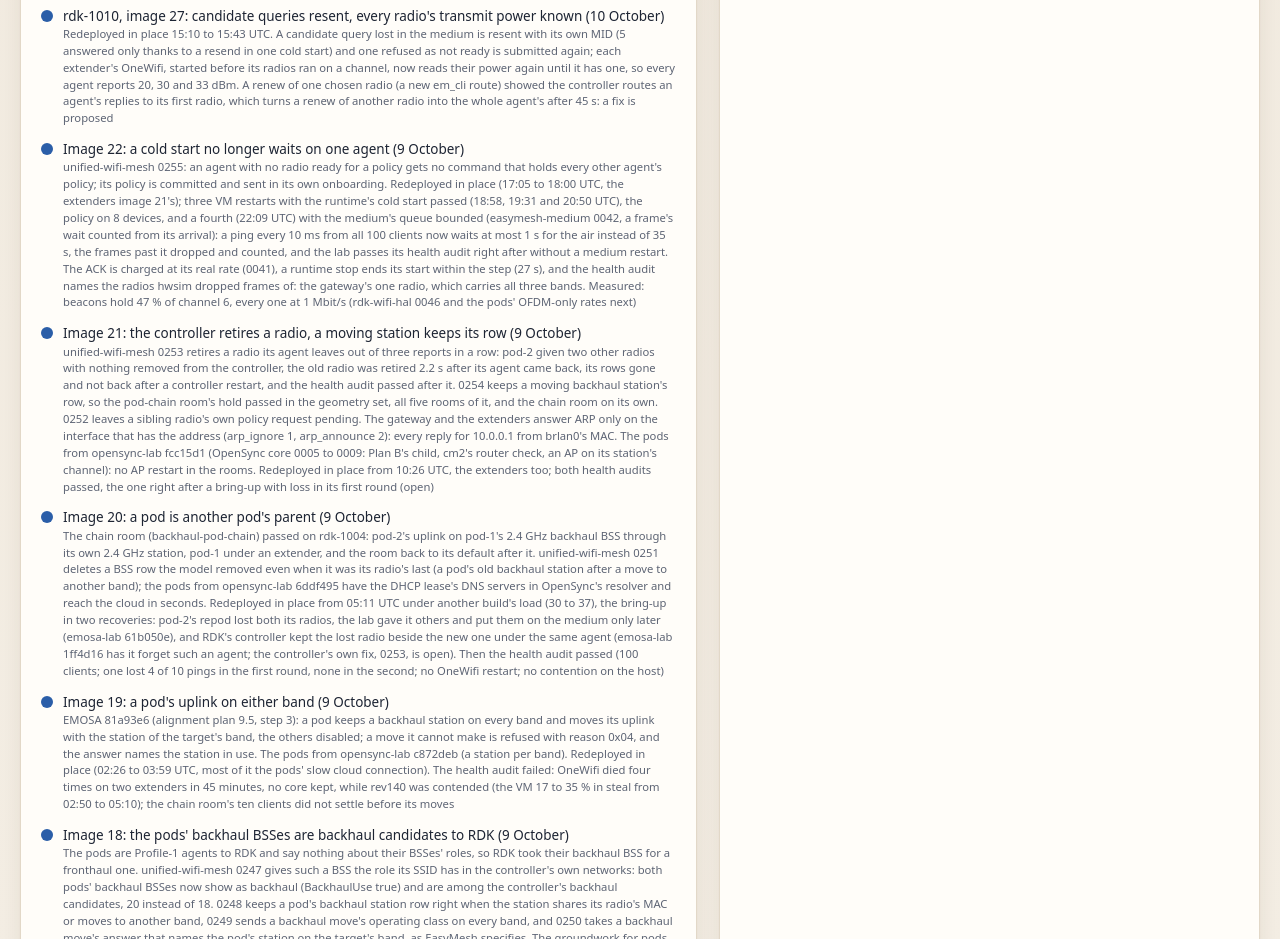
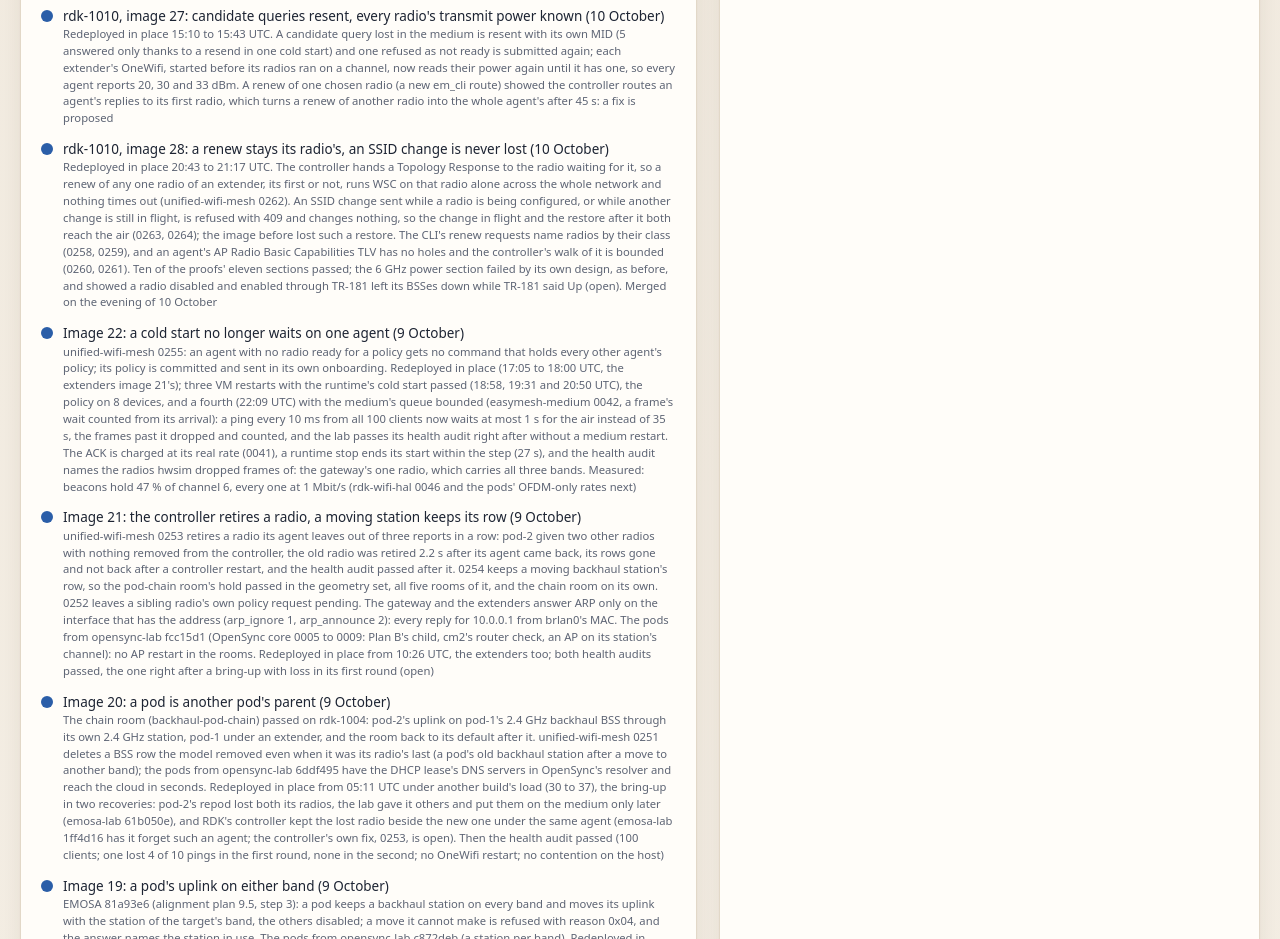
Before and after one commit to boardfarmdevs/easymesh-labs, a plain HTML site: page site/posters/rdk-emosa.html in a window 1280 px wide. Shown: the part 3740-4679 px from the top of the page. Drawn offline with nearby package versions, Linux system fonts and the light colour scheme.

Commit message:
Manifest and poster: image 28 on rdk-1010 (10 October), proven and merged; the 6 GHz toggle finding

```diff
--- a/site/posters/rdk-emosa.html
+++ b/site/posters/rdk-emosa.html
@@ -368,6 +368,7 @@
       <ul class="timeline">
         <li class="rdk">rdk-1010 on rev120, image 25: the lab off the build host (10 October)<small>rdk-1004's successor, built from scratch in the same configuration (EMOSA wholly in the gateway, the C agent) on rev120, rev140 kept for builds. Image 23 stopped its bring-up: the gateway agent's 5 GHz band subdoc never encoded, its radio never configured (libwebconfig 0015 had left the lnf VAP out by blanking its name, which the multi-VAP encoder rejects). Image 25 leaves it out through an explicit exclusion set ("left out of the subdoc: lnf_radius_5g") and carries the TransmitPower reading in dBm beside TR-181's percentage (OneWifi 0043/0044); redeployed in place 02:53 to 03:29 UTC, every node's BSSes complete, the pods' included. Qualified the same day: two clean cold starts, each audited 2 s after its bring-up, and the rooms; the onboarding VAP's fix proven through a network SSID change and the transmit power on the wire, both merged</small></li>
         <li class="rdk">rdk-1010, image 27: candidate queries resent, every radio's transmit power known (10 October)<small>Redeployed in place 15:10 to 15:43 UTC. A candidate query lost in the medium is resent with its own MID (5 answered only thanks to a resend in one cold start) and one refused as not ready is submitted again; each extender's OneWifi, started before its radios ran on a channel, now reads their power again until it has one, so every agent reports 20, 30 and 33 dBm. A renew of one chosen radio (a new em_cli route) showed the controller routes an agent's replies to its first radio, which turns a renew of another radio into the whole agent's after 45 s: a fix is proposed</small></li>
+        <li class="rdk">rdk-1010, image 28: a renew stays its radio's, an SSID change is never lost (10 October)<small>Redeployed in place 20:43 to 21:17 UTC. The controller hands a Topology Response to the radio waiting for it, so a renew of any one radio of an extender, its first or not, runs WSC on that radio alone across the whole network and nothing times out (unified-wifi-mesh 0262). An SSID change sent while a radio is being configured, or while another change is still in flight, is refused with 409 and changes nothing, so the change in flight and the restore after it both reach the air (0263, 0264); the image before lost such a restore. The CLI's renew requests name radios by their class (0258, 0259), and an agent's AP Radio Basic Capabilities TLV has no holes and the controller's walk of it is bounded (0260, 0261). Ten of the proofs' eleven sections passed; the 6 GHz power section failed by its own design, as before, and showed a radio disabled and enabled through TR-181 left its BSSes down while TR-181 said Up (open). Merged on the evening of 10 October</small></li>
         <li class="rdk">Image 22: a cold start no longer waits on one agent (9 October)<small>unified-wifi-mesh 0255: an agent with no radio ready for a policy gets no command that holds every other agent's policy; its policy is committed and sent in its own onboarding. Redeployed in place (17:05 to 18:00 UTC, the extenders image 21's); three VM restarts with the runtime's cold start passed (18:58, 19:31 and 20:50 UTC), the policy on 8 devices, and a fourth (22:09 UTC) with the medium's queue bounded (easymesh-medium 0042, a frame's wait counted from its arrival): a ping every 10 ms from all 100 clients now waits at most 1 s for the air instead of 35 s, the frames past it dropped and counted, and the lab passes its health audit right after without a medium restart. The ACK is charged at its real rate (0041), a runtime stop ends its start within the step (27 s), and the health audit names the radios hwsim dropped frames of: the gateway's one radio, which carries all three bands. Measured: beacons hold 47 % of channel 6, every one at 1 Mbit/s (rdk-wifi-hal 0046 and the pods' OFDM-only rates next)</small></li>
         <li class="rdk">Image 21: the controller retires a radio, a moving station keeps its row (9 October)<small>unified-wifi-mesh 0253 retires a radio its agent leaves out of three reports in a row: pod-2 given two other radios with nothing removed from the controller, the old radio was retired 2.2 s after its agent came back, its rows gone and not back after a controller restart, and the health audit passed after it. 0254 keeps a moving backhaul station's row, so the pod-chain room's hold passed in the geometry set, all five rooms of it, and the chain room on its own. 0252 leaves a sibling radio's own policy request pending. The gateway and the extenders answer ARP only on the interface that has the address (arp_ignore 1, arp_announce 2): every reply for 10.0.0.1 from brlan0's MAC. The pods from opensync-lab fcc15d1 (OpenSync core 0005 to 0009: Plan B's child, cm2's router check, an AP on its station's channel): no AP restart in the rooms. Redeployed in place from 10:26 UTC, the extenders too; both health audits passed, the one right after a bring-up with loss in its first round (open)</small></li>
         <li class="rdk">Image 20: a pod is another pod's parent (9 October)<small>The chain room (backhaul-pod-chain) passed on rdk-1004: pod-2's uplink on pod-1's 2.4 GHz backhaul BSS through its own 2.4 GHz station, pod-1 under an extender, and the room back to its default after it. unified-wifi-mesh 0251 deletes a BSS row the model removed even when it was its radio's last (a pod's old backhaul station after a move to another band); the pods from opensync-lab 6ddf495 have the DHCP lease's DNS servers in OpenSync's resolver and reach the cloud in seconds. Redeployed in place from 05:11 UTC under another build's load (30 to 37), the bring-up in two recoveries: pod-2's repod lost both its radios, the lab gave it others and put them on the medium only later (emosa-lab 61b050e), and RDK's controller kept the lost radio beside the new one under the same agent (emosa-lab 1ff4d16 has it forget such an agent; the controller's own fix, 0253, is open). Then the health audit passed (100 clients; one lost 4 of 10 pings in the first round, none in the second; no OneWifi restart; no contention on the host)</small></li>
```
Also changed, not shown: manifest.json.
